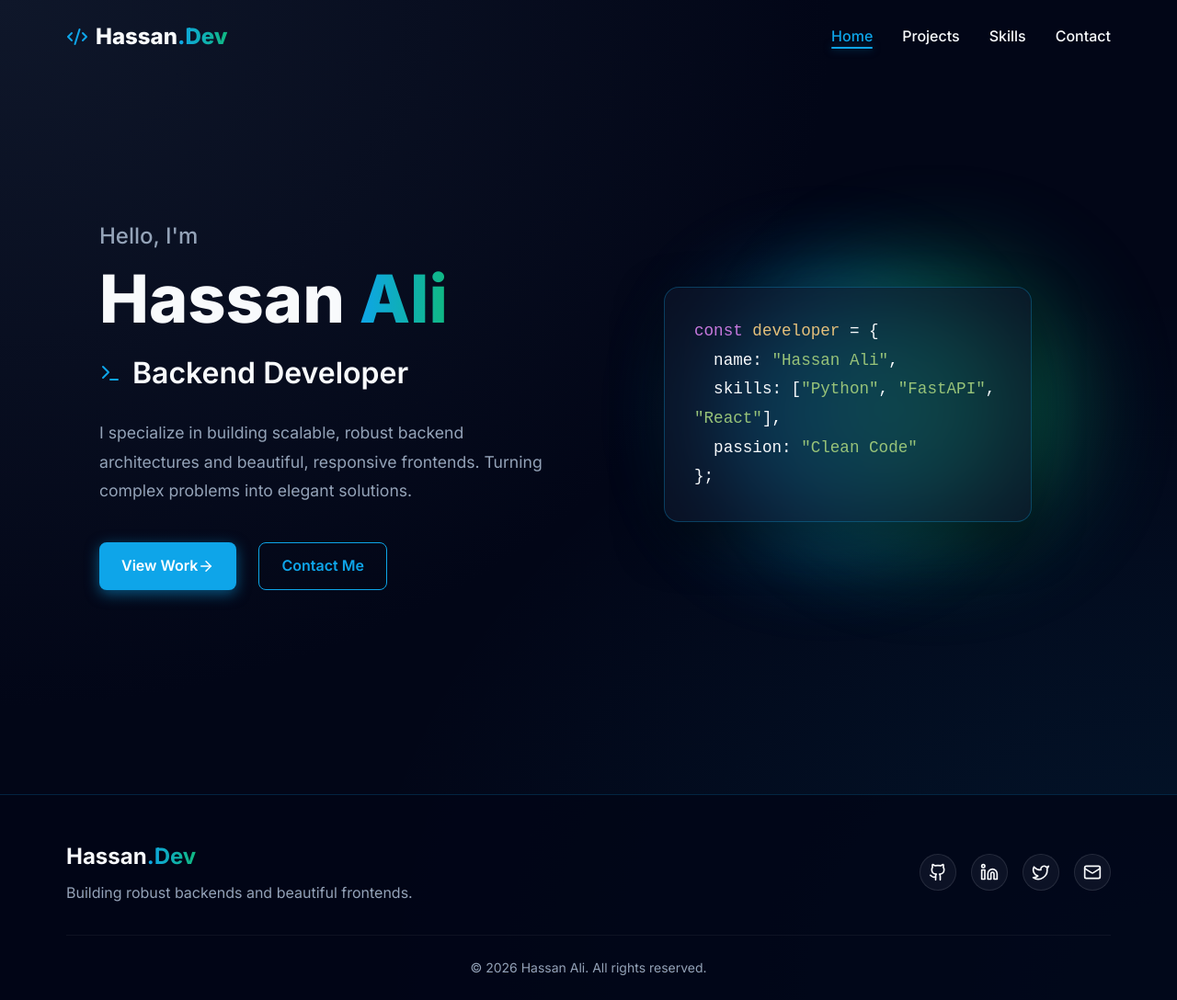
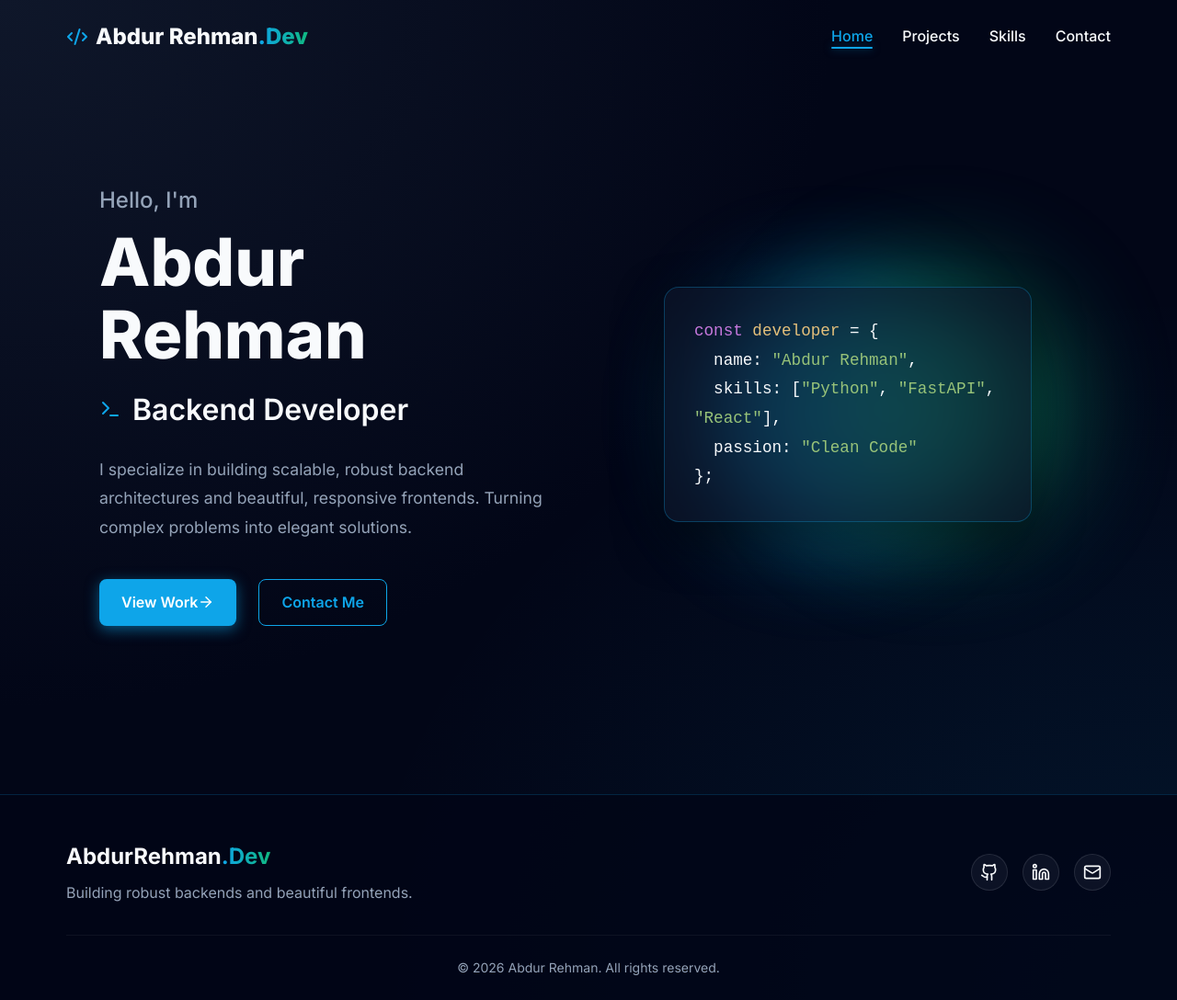
Before and after one commit to itsAbdurRehmanhere/portfolio, a React (Vite) app in the folder frontend/: page / in a window 1280 px wide. Shown: the whole page at 92% size. Built offline with nearby package versions, Linux system fonts and the light colour scheme.

Commit message:
Initial commit to new repository

```diff
--- a/frontend/src/components/Footer.jsx
+++ b/frontend/src/components/Footer.jsx
@@ -7,7 +7,7 @@ const Footer = () => {
       <div className="container footer-container">
         <div className="footer-content">
           <div className="footer-brand">
-            <h3>Hassan<span className="text-gradient">.Dev</span></h3>
+            <h3>AbdurRehman<span className="text-gradient">.Dev</span></h3>
             <p>Building robust backends and beautiful frontends.</p>
           </div>
 
@@ -18,17 +18,22 @@ const Footer = () => {
             <a href="https://linkedin.com" target="_blank" rel="noreferrer" className="social-icon">
               <svg xmlns="http://www.w3.org/2000/svg" width="20" height="20" viewBox="0 0 24 24" fill="none" stroke="currentColor" strokeWidth="2" strokeLinecap="round" strokeLinejoin="round"><path d="M16 8a6 6 0 0 1 6 6v7h-4v-7a2 2 0 0 0-2-2 2 2 0 0 0-2 2v7h-4v-7a6 6 0 0 1 6-6z"/><rect width="4" height="12" x="2" y="9"/><circle cx="4" cy="4" r="2"/></svg>
             </a>
-            <a href="https://twitter.com" target="_blank" rel="noreferrer" className="social-icon">
+            {/* <a href="https://twitter.com" target="_blank" rel="noreferrer" className="social-icon">
               <svg xmlns="http://www.w3.org/2000/svg" width="20" height="20" viewBox="0 0 24 24" fill="none" stroke="currentColor" strokeWidth="2" strokeLinecap="round" strokeLinejoin="round"><path d="M22 4s-.7 2.1-2 3.4c1.6 10-9.4 17.3-18 11.6 2.2.1 4.4-.6 6-2C3 15.5.5 9.6 3 5c2.2 2.6 5.6 4.1 9 4-.9-4.2 4-6.6 7-3.8 1.1 0 3-1.2 3-1.2z"/></svg>
-            </a>
-            <a href="mailto:contact@example.com" className="social-icon">
-              <Mail size={20} />
-            </a>
+            </a> */}
+            <a
+  href="https://mail.google.com/mail/?view=cm&fs=1&to=abdurrehmanmani049@gmail.com"
+  target="_blank"
+  rel="noopener noreferrer"
+  className="social-icon"
+>
+  <Mail size={20} />
+</a>
           </div>
         </div>
 
         <div className="footer-bottom">
-          <p>&copy; {new Date().getFullYear()} Hassan Ali. All rights reserved.</p>
+          <p>&copy; {new Date().getFullYear()} Abdur Rehman. All rights reserved.</p>
         </div>
       </div>
     </footer>
--- a/frontend/src/components/Navbar.jsx
+++ b/frontend/src/components/Navbar.jsx
@@ -30,7 +30,7 @@ const Navbar = () => {
       <div className="container nav-container">
         <NavLink to="/" className="nav-logo" onClick={closeMenu}>
           <Code2 className="logo-icon" />
-          <span className="logo-text">Hassan<span className="text-gradient">.Dev</span></span>
+          <span className="logo-text">Abdur Rehman<span className="text-gradient">.Dev</span></span>
         </NavLink>
 
         {/* Desktop Menu */}
--- a/frontend/src/pages/Contact.jsx
+++ b/frontend/src/pages/Contact.jsx
@@ -62,7 +62,7 @@ const Contact = () => {
                 </div>
                 <div>
                   <h4>Email</h4>
-                  <a href="mailto:hassan@example.com">hassan@example.com</a>
+                  <a href="mailto:abdurehmanmani049@gail.com">abdurehmanmani049@gail.com</a>
                 </div>
               </div>
 
--- a/frontend/src/pages/Home.jsx
+++ b/frontend/src/pages/Home.jsx
@@ -22,7 +22,7 @@ const Home = () => {
           >
             <h2 className="greeting">Hello, I'm</h2>
             <h1 className="hero-title">
-              Hassan <span className="text-gradient">Ali</span>
+              Abdur Rehman <span className="text-gradient"></span>
             </h1>
             <h3 className="hero-subtitle">
               <Terminal size={24} className="terminal-icon" />
@@ -53,7 +53,7 @@ const Home = () => {
             <div className="glass-panel profile-card">
               <div className="code-snippet">
                 <p><span className="keyword">const</span> <span className="variable">developer</span> = {'{'}</p>
-                <p>&nbsp;&nbsp;name: <span className="string">"Hassan Ali"</span>,</p>
+                <p>&nbsp;&nbsp;name: <span className="string">"Abdur Rehman"</span>,</p>
                 <p>&nbsp;&nbsp;skills: [<span className="string">"Python"</span>, <span className="string">"FastAPI"</span>, <span className="string">"React"</span>],</p>
                 <p>&nbsp;&nbsp;passion: <span className="string">"Clean Code"</span></p>
                 <p>{'};'}</p>
```
Also changed, not shown: frontend/package.json (line endings or trailing spaces).
